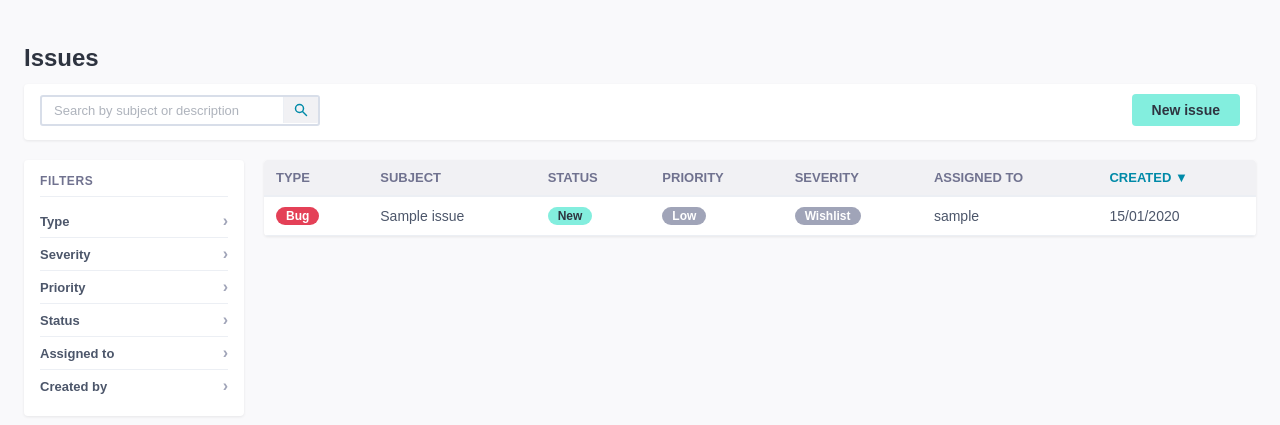
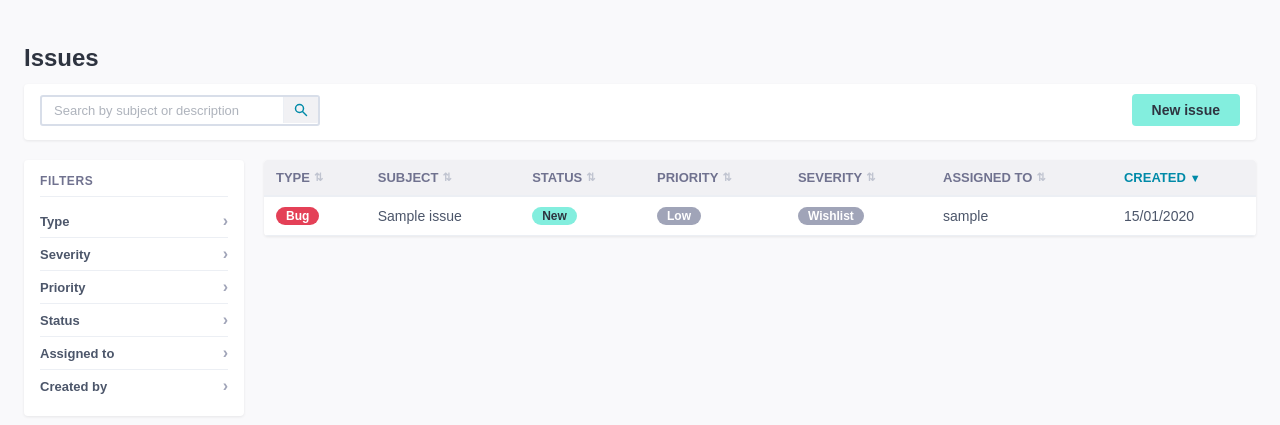
Before and after one commit to AmaraX7/Taiga-Clone-ASW, a Django app: page / in a window 1280 px wide. Shown: the part 47-472 px from the top of the page. Run offline with Django 5.2, Linux system fonts and the light colour scheme; tables that the repository leaves empty hold one stand-in row (values such as "Sample post").

Commit message:
feat: show sort indicator arrows on all column headers

```diff
--- a/static/css/main.css
+++ b/static/css/main.css
@@ -331,6 +331,15 @@ body {
     color: #008aa8;
 }
 
+.sort-arrows {
+    color: #c0c4d0;
+    font-size: 11px;
+}
+
+.sort-header.active .sort-arrows {
+    color: #008aa8;
+}
+
 /* Table */
 .issues-table {
     width: 100%;
--- a/templates/issues/list.html
+++ b/templates/issues/list.html
@@ -81,19 +81,19 @@
             <thead>
                 <tr>
                     {% sort_url 'issue_type' current_sort current_order as url_type %}
-                    <th><a href="{{ url_type }}" class="sort-header {% if current_sort == 'issue_type' %}active{% endif %}">Type{% if current_sort == 'issue_type' %} {% if current_order == 'asc' %}▲{% else %}▼{% endif %}{% endif %}</a></th>
+                    <th><a href="{{ url_type }}" class="sort-header {% if current_sort == 'issue_type' %}active{% endif %}">Type <span class="sort-arrows">{% if current_sort == 'issue_type' %}{% if current_order == 'asc' %}▲{% else %}▼{% endif %}{% else %}⇅{% endif %}</span></a></th>
                     {% sort_url 'subject' current_sort current_order as url_subject %}
-                    <th><a href="{{ url_subject }}" class="sort-header {% if current_sort == 'subject' %}active{% endif %}">Subject{% if current_sort == 'subject' %} {% if current_order == 'asc' %}▲{% else %}▼{% endif %}{% endif %}</a></th>
+                    <th><a href="{{ url_subject }}" class="sort-header {% if current_sort == 'subject' %}active{% endif %}">Subject <span class="sort-arrows">{% if current_sort == 'subject' %}{% if current_order == 'asc' %}▲{% else %}▼{% endif %}{% else %}⇅{% endif %}</span></a></th>
                     {% sort_url 'status' current_sort current_order as url_status %}
-                    <th><a href="{{ url_status }}" class="sort-header {% if current_sort == 'status' %}active{% endif %}">Status{% if current_sort == 'status' %} {% if current_order == 'asc' %}▲{% else %}▼{% endif %}{% endif %}</a></th>
+                    <th><a href="{{ url_status }}" class="sort-header {% if current_sort == 'status' %}active{% endif %}">Status <span class="sort-arrows">{% if current_sort == 'status' %}{% if current_order == 'asc' %}▲{% else %}▼{% endif %}{% else %}⇅{% endif %}</span></a></th>
                     {% sort_url 'priority' current_sort current_order as url_priority %}
-                    <th><a href="{{ url_priority }}" class="sort-header {% if current_sort == 'priority' %}active{% endif %}">Priority{% if current_sort == 'priority' %} {% if current_order == 'asc' %}▲{% else %}▼{% endif %}{% endif %}</a></th>
+                    <th><a href="{{ url_priority }}" class="sort-header {% if current_sort == 'priority' %}active{% endif %}">Priority <span class="sort-arrows">{% if current_sort == 'priority' %}{% if current_order == 'asc' %}▲{% else %}▼{% endif %}{% else %}⇅{% endif %}</span></a></th>
                     {% sort_url 'severity' current_sort current_order as url_severity %}
-                    <th><a href="{{ url_severity }}" class="sort-header {% if current_sort == 'severity' %}active{% endif %}">Severity{% if current_sort == 'severity' %} {% if current_order == 'asc' %}▲{% else %}▼{% endif %}{% endif %}</a></th>
+                    <th><a href="{{ url_severity }}" class="sort-header {% if current_sort == 'severity' %}active{% endif %}">Severity <span class="sort-arrows">{% if current_sort == 'severity' %}{% if current_order == 'asc' %}▲{% else %}▼{% endif %}{% else %}⇅{% endif %}</span></a></th>
                     {% sort_url 'assigned_to' current_sort current_order as url_assigned %}
-                    <th><a href="{{ url_assigned }}" class="sort-header {% if current_sort == 'assigned_to' %}active{% endif %}">Assigned to{% if current_sort == 'assigned_to' %} {% if current_order == 'asc' %}▲{% else %}▼{% endif %}{% endif %}</a></th>
+                    <th><a href="{{ url_assigned }}" class="sort-header {% if current_sort == 'assigned_to' %}active{% endif %}">Assigned to <span class="sort-arrows">{% if current_sort == 'assigned_to' %}{% if current_order == 'asc' %}▲{% else %}▼{% endif %}{% else %}⇅{% endif %}</span></a></th>
                     {% sort_url 'created_at' current_sort current_order as url_created %}
-                    <th><a href="{{ url_created }}" class="sort-header {% if current_sort == 'created_at' %}active{% endif %}">Created{% if current_sort == 'created_at' %} {% if current_order == 'asc' %}▲{% else %}▼{% endif %}{% endif %}</a></th>
+                    <th><a href="{{ url_created }}" class="sort-header {% if current_sort == 'created_at' %}active{% endif %}">Created <span class="sort-arrows">{% if current_sort == 'created_at' %}{% if current_order == 'asc' %}▲{% else %}▼{% endif %}{% else %}⇅{% endif %}</span></a></th>
                 </tr>
             </thead>
             <tbody>
```
